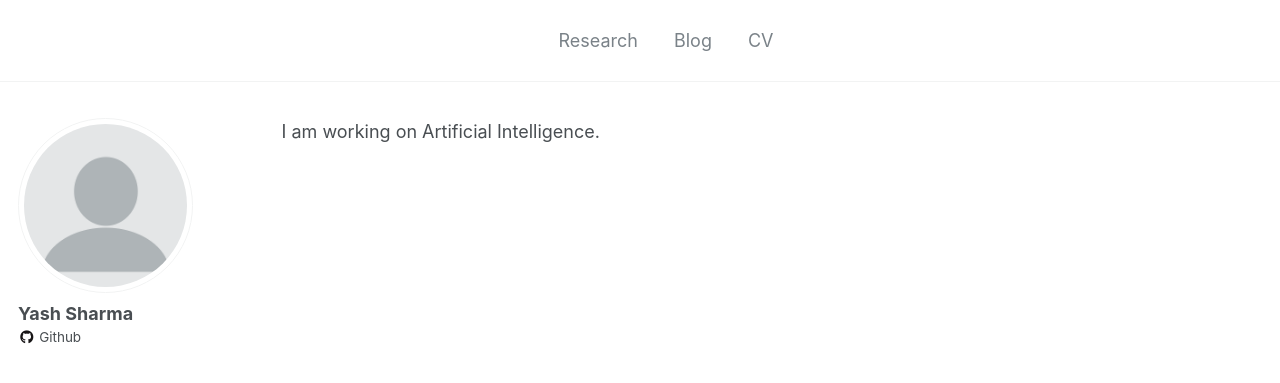
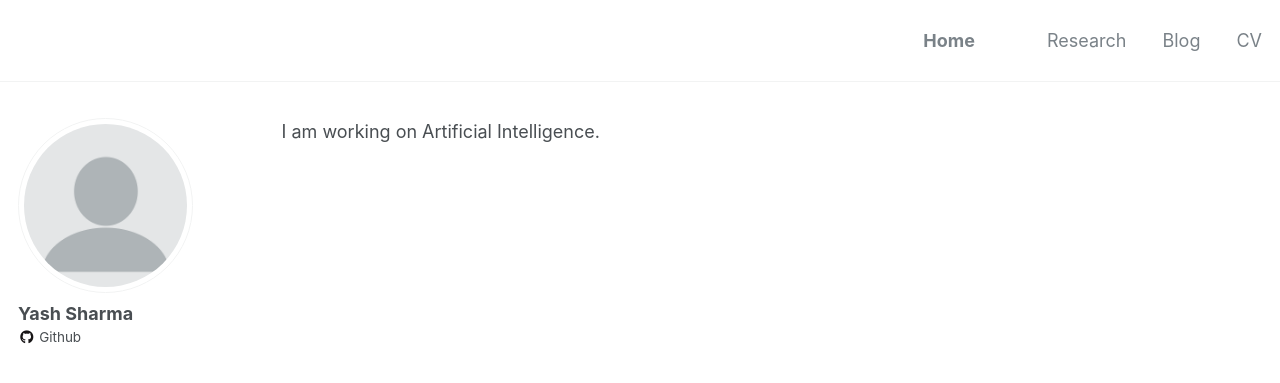
Before and after one commit to YashSharma79/YashSharma79.github.io, a Jekyll site: the page built from index.md, in a window 1280 px wide. Shown: the top 383 px of the page. Built offline with Jekyll 4.4.1, drawn with Linux system fonts in a browser that asks for light colours; our own code applies the rules of GitHub Pages for plain Markdown files.

Commit message:
Title and alignment

```diff
--- a/_config.yml
+++ b/_config.yml
@@ -7,7 +7,7 @@
 
 # Site Settings
 locale                   : "en-US"
-title                    : ""
+title                    : "Home"
 title_separator          : "-"
 name                     : &name "Yash Sharma"
 description              : &description "personal description"
--- a/_sass/_masthead.scss
+++ b/_sass/_masthead.scss
@@ -38,8 +38,7 @@
     padding: 0;
     clear: both;
     margin-left:auto;
-    margin-right:auto;
-    padding-right: 20px;
+    margin-right:20;
     list-style-type: none;
   }
 }
```
